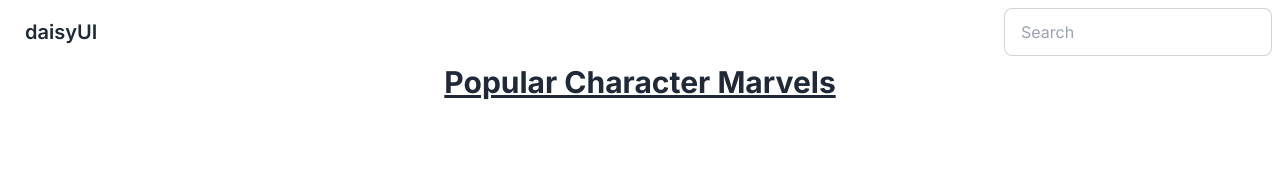
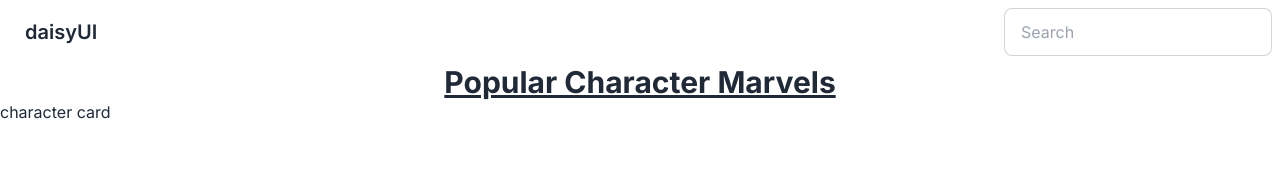
Before and after one commit to laevad/marvel-pedia, a Next.js app: page / in a window 1280 px wide. Shown: the top 190 px of the page. Built offline with nearby package versions, Linux system fonts and the light colour scheme.

Commit message:
init setup the CharacterCard.tsx

```diff
--- /dev/null
+++ b/app/components/CharacterCard.tsx
@@ -0,0 +1,7 @@
+export const CharacterCard = () => {
+	return (
+		<>
+			character card
+		</>
+	)
+}
--- a/app/page.tsx
+++ b/app/page.tsx
@@ -1,4 +1,5 @@
 import Image from 'next/image'
+import {CharacterCard} from "@/app/components/CharacterCard";
 
 export default function Home() {
   return (
@@ -6,6 +7,9 @@
       <div className={"container text-center"}>
           <h1 className={"text-3xl font-bold underline"}>Popular Character Marvels</h1>
       </div>
+        <div className="grid gap-4">
+            <CharacterCard/>
+        </div>
     </main>
   )
 }
```
